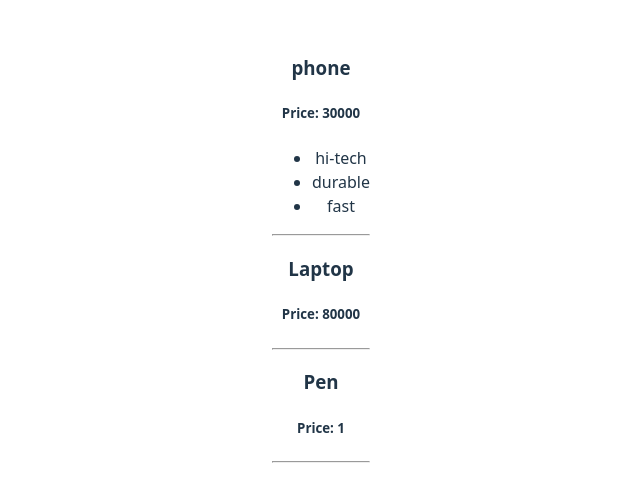
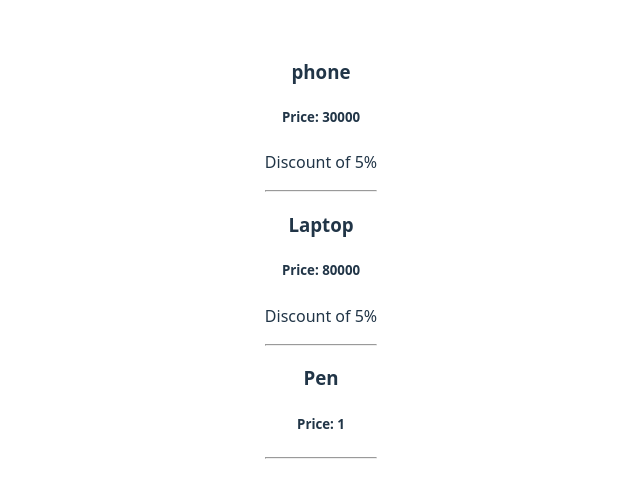
Before and after one commit to SiddhantNagaria/React-Programs, a React (Vite) app in the folder 01_React-Basic/: page / in a window 1280 px wide. Shown: the part 147-648 px from the top of the page, without its empty margins (319-959 px from the left). Built offline with nearby package versions, Linux system fonts and the light colour scheme.

Commit message:
conditionals

```diff
--- a/01_React-Basic/src/Product.jsx
+++ b/01_React-Basic/src/Product.jsx
@@ -2,7 +2,17 @@ function Product({ title, price = 1, features = [] }) {
     const List = features.map((feature, index) => (
         <li key={index}>{feature}</li>
     ));
-
+    let isDiscount = price >20000 ? "Discount of 5%" : "";
+    if (price > 20000) {
+        return (
+            <div className="Product">
+                <h3>{title}</h3>
+                <h5> Price: {price}</h5>
+                <p>{isDiscount}</p>
+                <hr />
+            </div>
+        );
+    } else {
         return (
             <div className="Product">
                 <h3>{title}</h3>
@@ -10,7 +20,8 @@ function Product({ title, price = 1, features = [] }) {
                 <ul>{List}</ul>
                 <hr />
             </div>
-    );
+        )
+    }
 }
 
 export default Product;
```
Lines whose indentation alone changed are shown as unchanged.
